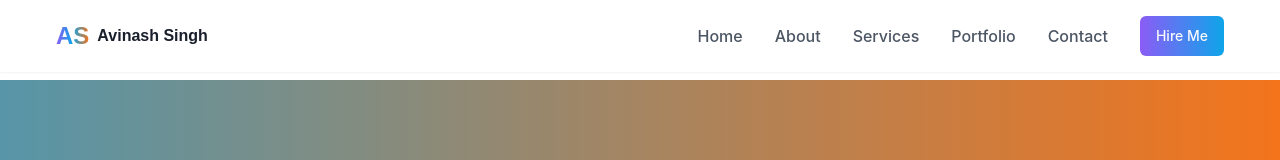
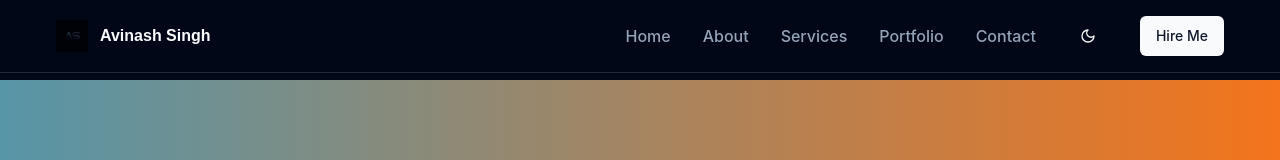
Before and after one commit to AvinashSingh9161/avinash-3d-marketing-hub, a React (Vite) app: page /about in a window 1280 px wide. Shown: the top 160 px of the page. Built offline with nearby package versions, Linux system fonts and the light colour scheme.

Commit message:
Add theme switcher and logo

```diff
--- a/src/App.tsx
+++ b/src/App.tsx
@@ -18,7 +18,7 @@ const queryClient = new QueryClient();
 const App = () => (
   <QueryClientProvider client={queryClient}>
     <HelmetProvider>
-      <ThemeProvider defaultTheme="light" storageKey="vite-ui-theme">
+      <ThemeProvider defaultTheme="dark" storageKey="vite-ui-theme">
         <TooltipProvider>
           <Toaster />
           <Sonner />
--- a/src/components/layout/Navbar.tsx
+++ b/src/components/layout/Navbar.tsx
@@ -3,6 +3,8 @@ import { useState } from "react";
 import { Link } from "react-router-dom";
 import { Menu, X } from "lucide-react";
 import { Button } from "@/components/ui/button";
+import { ThemeToggle } from "@/components/theme-toggle";
+import logoAs from "@/assets/logo-as.png";
 
 const Navbar = () => {
   const [isMenuOpen, setIsMenuOpen] = useState(false);
@@ -20,11 +22,11 @@ const Navbar = () => {
   ];
 
   return (
-    <nav className="fixed top-0 left-0 right-0 z-50 bg-white bg-opacity-90 backdrop-blur-sm py-4 px-6 shadow-sm">
+    <nav className="fixed top-0 left-0 right-0 z-50 bg-background/90 backdrop-blur-sm py-4 px-6 shadow-sm border-b border-border">
       <div className="container mx-auto flex items-center justify-between">
-        <Link to="/" className="flex items-center space-x-2">
-          <span className="font-poppins font-bold text-2xl gradient-text">AS</span>
-          <span className="hidden sm:inline-block font-poppins font-semibold text-brand-dark">Avinash Singh</span>
+        <Link to="/" className="flex items-center space-x-3">
+          <img src={logoAs} alt="AS Logo" className="w-8 h-8" />
+          <span className="hidden sm:inline-block font-poppins font-semibold text-foreground">Avinash Singh</span>
         </Link>
 
         {/* Desktop Menu */}
@@ -33,20 +35,22 @@ const Navbar = () => {
             <Link
               key={item.title}
               to={item.path}
-              className="font-medium text-gray-600 hover:text-brand-purple transition-colors"
+              className="font-medium text-muted-foreground hover:text-primary transition-colors"
             >
               {item.title}
             </Link>
           ))}
+          <ThemeToggle />
           <Button asChild>
-            <Link to="/contact" className="bg-gradient-to-r from-brand-purple to-brand-blue hover:opacity-90">
+            <Link to="/contact">
               Hire Me
             </Link>
           </Button>
         </div>
 
         {/* Mobile Menu Button */}
-        <div className="md:hidden">
+        <div className="md:hidden flex items-center space-x-2">
+          <ThemeToggle />
           <button onClick={toggleMenu} className="p-2 focus:outline-none">
             {isMenuOpen ? <X size={24} /> : <Menu size={24} />}
           </button>
@@ -55,20 +59,20 @@ const Navbar = () => {
 
       {/* Mobile Menu Panel */}
       {isMenuOpen && (
-        <div className="md:hidden absolute top-full left-0 right-0 bg-white border-t border-gray-100 shadow-lg py-4">
+        <div className="md:hidden absolute top-full left-0 right-0 bg-background border-t border-border shadow-lg py-4">
           <div className="container mx-auto flex flex-col space-y-4 px-6">
             {menuItems.map((item) => (
               <Link
                 key={item.title}
                 to={item.path}
-                className="font-medium text-gray-600 hover:text-brand-purple transition-colors py-2"
+                className="font-medium text-muted-foreground hover:text-primary transition-colors py-2"
                 onClick={toggleMenu}
               >
                 {item.title}
               </Link>
             ))}
             <Button asChild className="w-full">
-              <Link to="/contact" className="bg-gradient-to-r from-brand-purple to-brand-blue hover:opacity-90">
+              <Link to="/contact">
                 Hire Me
               </Link>
             </Button>
--- /dev/null
+++ b/src/components/theme-toggle.tsx
@@ -0,0 +1,20 @@
+import { Moon, Sun } from "lucide-react"
+import { Button } from "@/components/ui/button"
+import { useTheme } from "@/components/theme-provider"
+
+export function ThemeToggle() {
+  const { theme, setTheme } = useTheme()
+
+  return (
+    <Button
+      variant="ghost"
+      size="icon"
+      onClick={() => setTheme(theme === "light" ? "dark" : "light")}
+      className="relative"
+    >
+      <Sun className="h-[1.2rem] w-[1.2rem] rotate-0 scale-100 transition-all dark:-rotate-90 dark:scale-0" />
+      <Moon className="absolute h-[1.2rem] w-[1.2rem] rotate-90 scale-0 transition-all dark:rotate-0 dark:scale-100" />
+      <span className="sr-only">Toggle theme</span>
+    </Button>
+  )
+}
```
Also changed, not shown: src/assets/logo-as.png (added).
